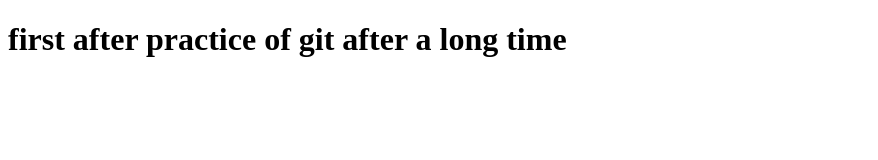
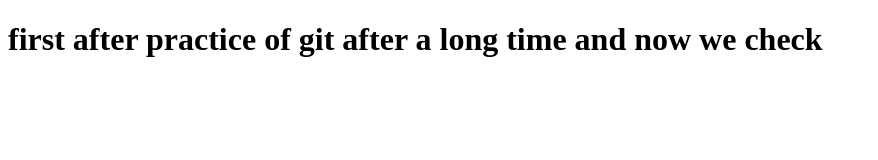
Before and after one commit to Ayyubshahab786/local_repo, a plain HTML site: page index3.html in a window 1280 px wide. Shown: the whole page, without its empty margins (0-878 px from the left). Drawn offline with Linux system fonts and the light colour scheme.

Commit message:
time to check

```diff
--- a/index3.html
+++ b/index3.html
@@ -8,7 +8,7 @@
 </head>
 
 <body>
-    <h1>first after practice of git after a long time
+    <h1>first after practice of git after a long time and now we check
     </h1>
 </body>
 
```
